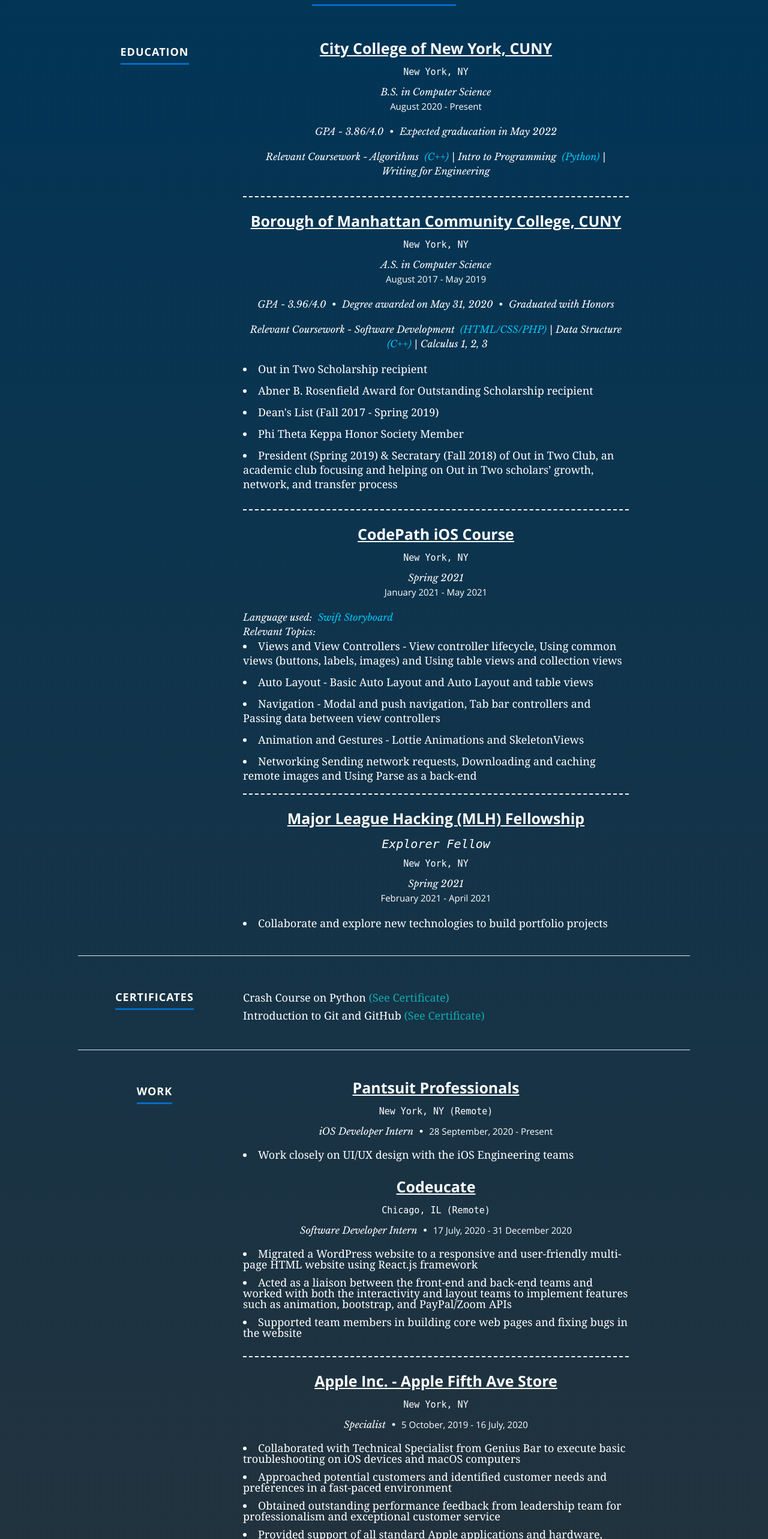
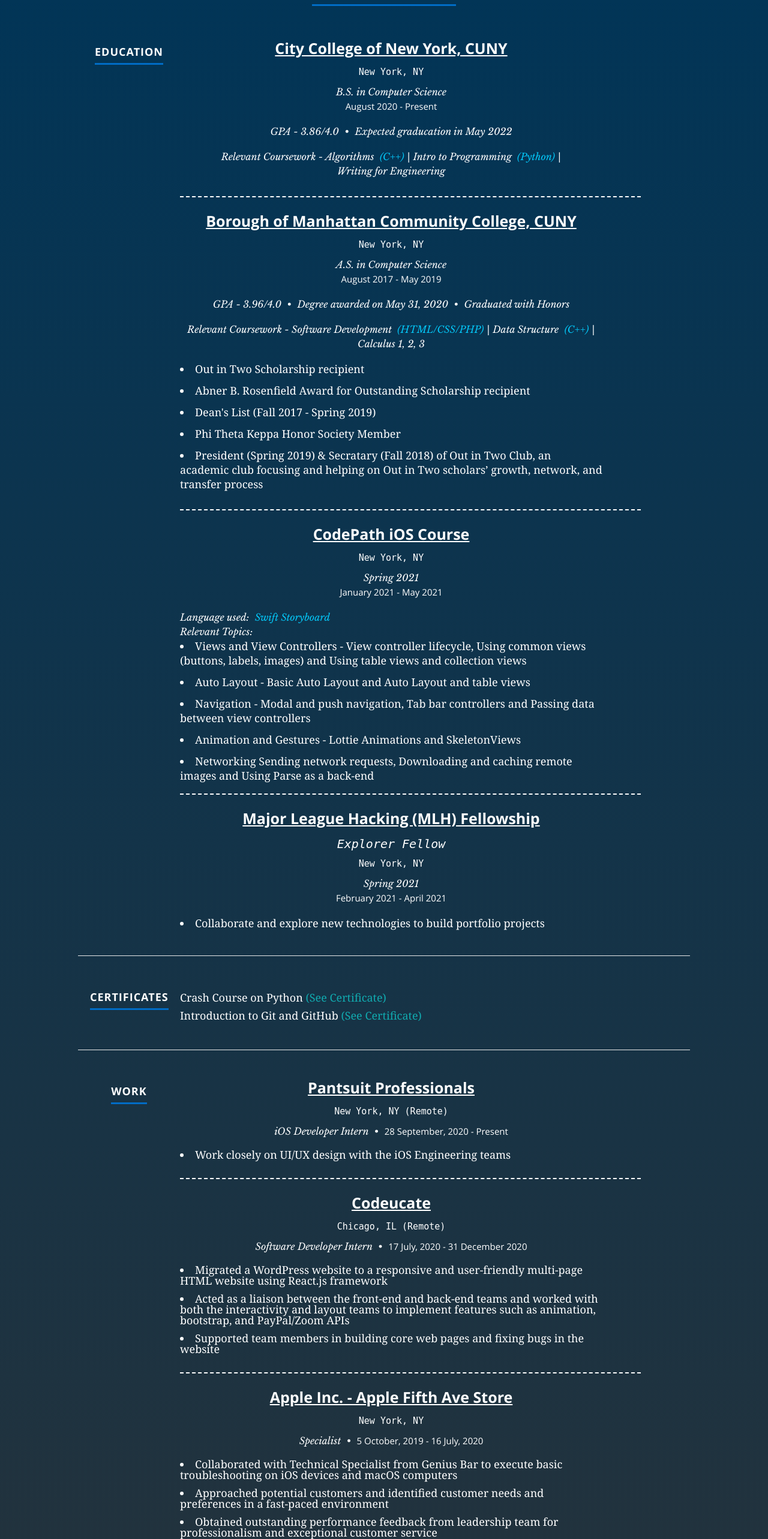
Before and after one commit to MyatThuKo/Portfolio-Website, a React (Create React App) app: page / in a window 1280 px wide. Shown: the part 1995-4561 px from the top of the page at 60% size. Built offline with nearby package versions, Linux system fonts and the light colour scheme.

Commit message:
Fixed the alignment in Resume Section

```diff
--- a/src/components/resume/resume.js
+++ b/src/components/resume/resume.js
@@ -5,12 +5,12 @@
         <section id="resume">
             <h1><span>Resume</span></h1>
             <div className="row education">
-                <div className="three columns header-col">
+                <div className="two columns header-col">
                     <h2><span>Education</span></h2>
                 </div>
-                <div className="nine columns main-col">
+                <div className="ten columns main-col">
                     <div className="row item">
-                        <div className="twelve columns">
+                        <div className="eleven rows">
                             <h3><u>City College of New York, CUNY</u></h3>
                             <h5 className="location"> New York, NY </h5>
                             <p className="info">B.S. in Computer Science <br /> <em className="date">August 2020 - Present</em></p>
@@ -23,10 +23,10 @@
                             <p style={{ textAlign: 'left' }}>
                             </p>
                         </div>
+                        <hr />
                     </div>
-                    <hr />
                     <div className="row item">
-                        <div className="twelve columns">
+                        <div className="eleven rows">
                             <h3><u>Borough of Manhattan Community College, CUNY</u></h3>
                             <h5 className="location"> New York, NY </h5>
                             <p className="info">A.S. in Computer Science <br /> <em className="date">August 2017 - May 2019</em></p>
@@ -44,11 +44,10 @@
                                 <li> President (Spring 2019) & Secratary (Fall 2018) of Out in Two Club, an academic club focusing and helping on Out in Two scholars’ growth, network, and transfer process </li>
                             </p>
                         </div>
+                        <hr />
                     </div>
-
-                    <hr />
                     <div className="row item">
-                        <div className="twelve columns">
+                        <div className="eleven rows">
                             <h3><u><a href="https://codepath.org" target="_blank">CodePath iOS Course</a></u></h3>
                             <h5 className="location"> New York, NY </h5>
                             <p className="info"> Spring 2021  <br /> <em className="date">January 2021 - May 2021</em></p>
@@ -62,11 +61,10 @@
                                 <li> Networking Sending network requests, Downloading and caching remote images and Using Parse as a back-end</li>
                             </p>
                         </div>
+                        <hr />
                     </div>
-
-                    <hr />
                     <div className="row item">
-                        <div className="twelve columns">
+                        <div className="eleven rows">
                             <h3><u>Major League Hacking (MLH) Fellowship</u></h3>
                             <h4><i>Explorer Fellow</i></h4>
                             <h5 className="location"> New York, NY </h5>
@@ -80,12 +78,12 @@
             </div>
 
             <div className="row certificates">
-                <div className="three columns header-col">
+                <div className="two columns header-col">
                     <h2><span>Certificates</span></h2>
                 </div>
-                <div className="nine columns main-col">
+                <div className="ten columns main-col">
                     <div className="row item">
-                        <div className="twelve columns">
+                        <div className="eleven rows">
                             <ul style={{ textAlign: 'left' }} className="google-python">
                                 <li>Crash Course on Python <a href="https://coursera.org/share/6344d6059e457649bd55f19744ea8fd3" target="_blank">(See Certificate)</a> </li>
                                 <li> Introduction to Git and GitHub <a href="https://www.coursera.org/account/accomplishments/certificate/HM46REP9H22C" target="_blank">(See Certificate)</a></li>
@@ -96,12 +94,12 @@
             </div>
 
             <div className="row work">
-                <div className="three columns header-col">
+                <div className="two columns header-col">
                     <h2><span>Work</span></h2>
                 </div>
-                <div className="nine columns main-col">
+                <div className="ten columns main-col">
                     <div className="row item">
-                        <div className="twelve columns">
+                        <div className="eleven rows">
                             <h3><u>Pantsuit Professionals</u></h3>
                             <h5 className="location"> New York, NY (Remote) </h5>
                             <p className="info"> iOS Developer Intern <span>•</span> <em className="date">28 September, 2020 - Present</em></p>
@@ -109,9 +107,10 @@
                                 <li> Work closely on UI/UX design with the iOS Engineering teams </li>
                             </p>
                         </div>
+                        <hr />
                     </div>
                     <div className="row item">
-                        <div className="twelve columns">
+                        <div className="eleven rows">
                             <h3><u><a href="https://wecodeucate.org/" target="_blank">Codeucate</a></u></h3>
                             <h5 className="location"> Chicago, IL (Remote) </h5>
                             <p className="info">Software Developer Intern <span>•</span> <em className="date">17 July, 2020 - 31 December 2020</em></p>
@@ -121,10 +120,10 @@
                                 <li> Supported team members in building core web pages and fixing bugs in the website </li>
                             </p>
                         </div>
+                        <hr />
                     </div>
-                    <hr />
                     <div className="row item">
-                        <div className="twelve columns">
+                        <div className="eleven rows">
                             <h3><u>Apple Inc. - Apple Fifth Ave Store</u></h3>
                             <h5 className="location"> New York, NY </h5>
                             <p className="info">Specialist <span>•</span> <em className="date"> 5 October, 2019 - 16 July, 2020 </em></p>
@@ -135,10 +134,10 @@
                                 <li> Provided support of all standard Apple applications and hardware, including hardware resets, password resets/setup, account setups, iCloud, iTunes, and App Store walkthroughs </li>
                             </p>
                         </div>
+                        <hr />
                     </div>
-                    <hr />
                     <div className="row item">
-                        <div className="twelve columns">
+                        <div className="eleven rows">
                             <h3><u>Borough of Manhattan Community College, CUNY</u></h3>
                             <h5 className="location"> New York, NY</h5>
                             <p className="info">College Assistant <span>•</span> <em className="date">01 January, 2018 - 22 May, 2019</em></p>
```
